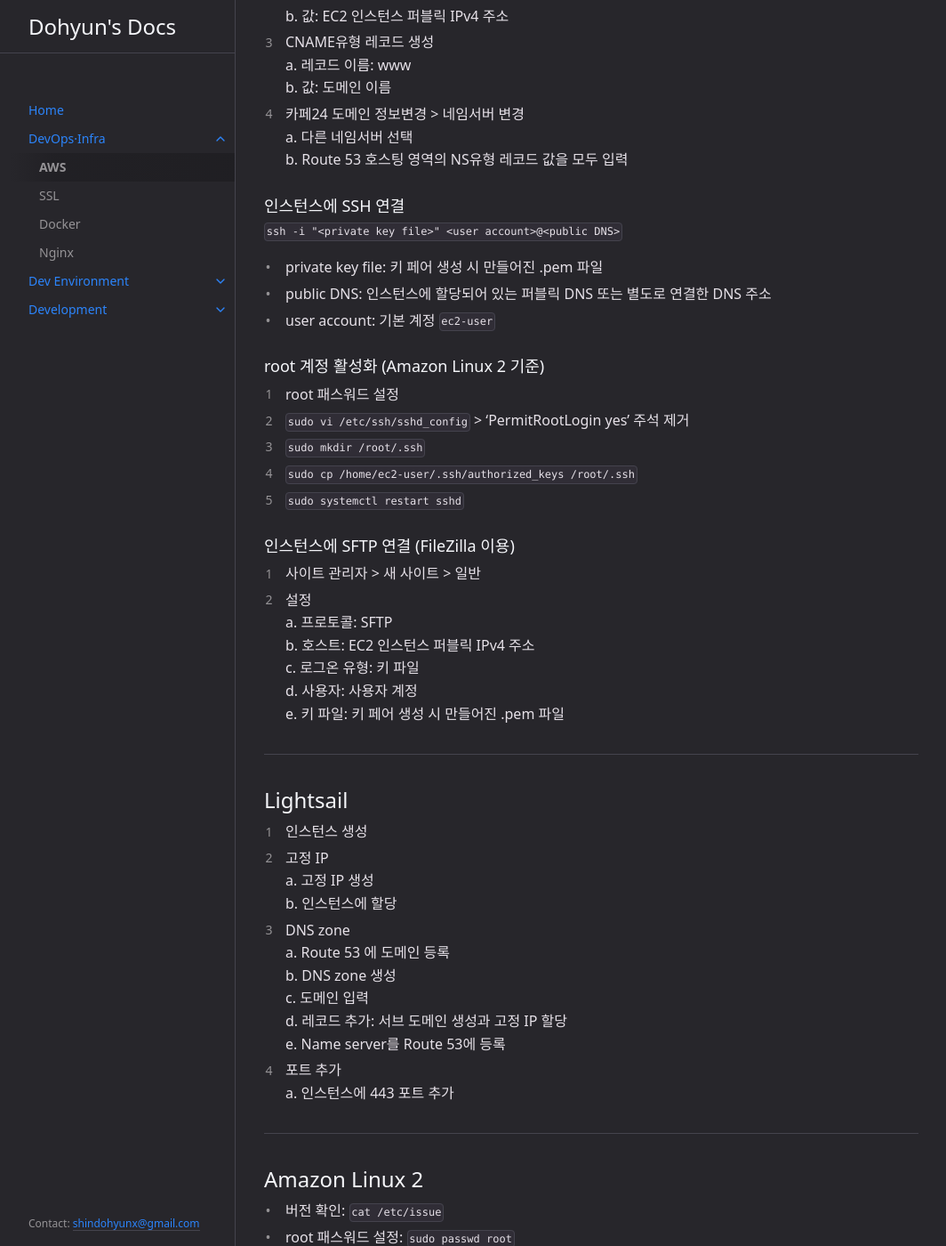
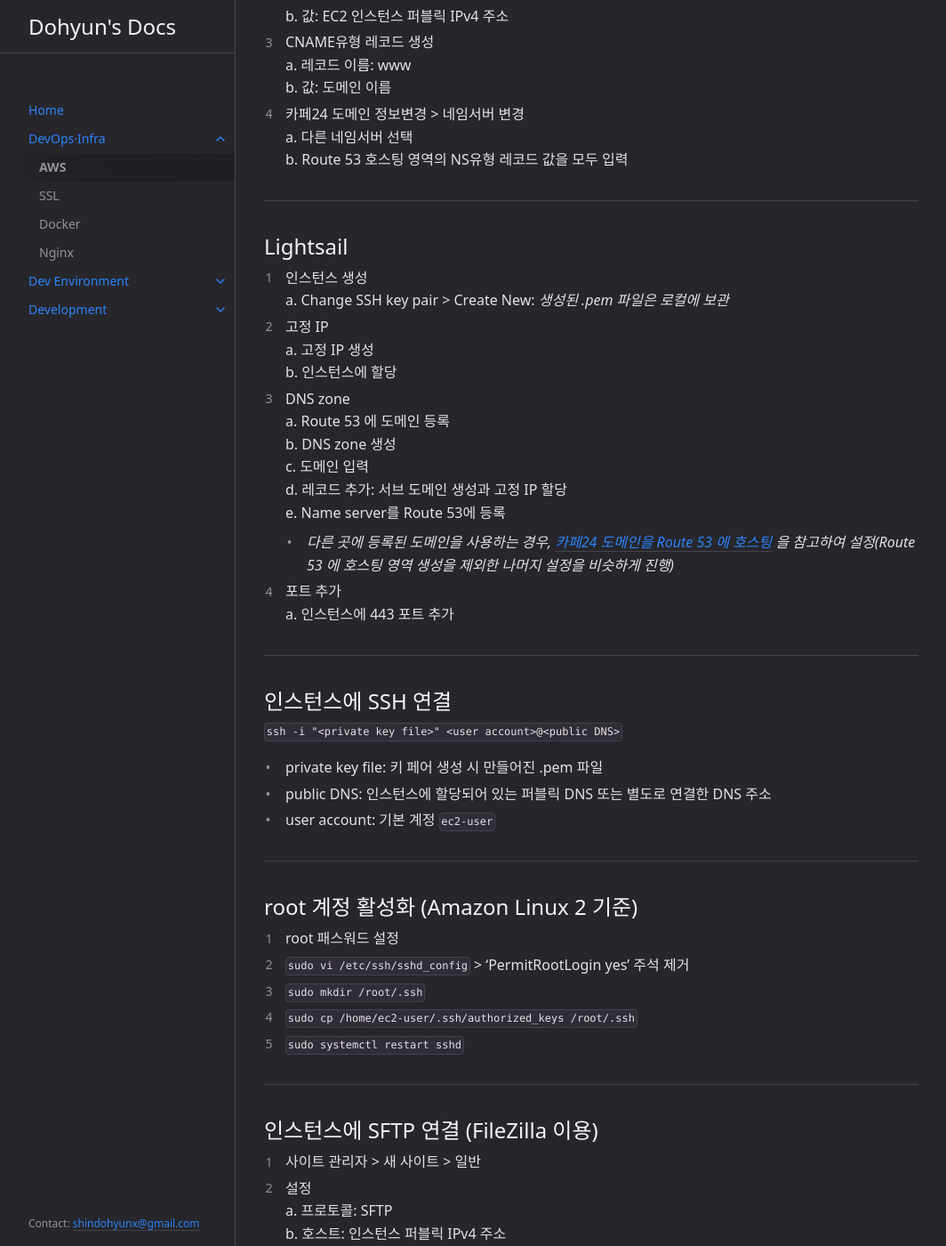
Before and after one commit to shindohyun/shindohyun.github.io, a Jekyll site: the page built from docs/devops-infra/aws.md, in a window 1280 px wide and 1400 px high, scrolled down 884 px. Shown: the whole window at 89% size, without its empty margins (107-1171 px from the left). Built offline with Jekyll 4.4.1, drawn with Linux system fonts in a browser that asks for light colours; some of the changed lines change nothing that is shown.

Commit message:
[수정] AWS 공통 내용 정리

```diff
--- a/docs/devops-infra/aws.md
+++ b/docs/devops-infra/aws.md
@@ -40,32 +40,11 @@ nav_order: 1
   a. 다른 네임서버 선택
   b. Route 53 호스팅 영역의 NS유형 레코드 값을 모두 입력
 
-### 인스턴스에 SSH 연결
-`ssh -i "<private key file>" <user account>@<public DNS>`
-- private key file: 키 페어 생성 시 만들어진 .pem 파일
-- public DNS: 인스턴스에 할당되어 있는 퍼블릭 DNS 또는 별도로 연결한 DNS 주소
-- user account: 기본 계정 `ec2-user`
-
-### root 계정 활성화 (Amazon Linux 2 기준)
-1. root 패스워드 설정
-2. `sudo vi /etc/ssh/sshd_config` > 'PermitRootLogin yes' 주석 제거
-3. `sudo mkdir /root/.ssh`
-4. `sudo cp /home/ec2-user/.ssh/authorized_keys /root/.ssh`
-5. `sudo systemctl restart sshd`
-
-### 인스턴스에 SFTP 연결 (FileZilla 이용)
-1. 사이트 관리자 > 새 사이트 > 일반
-2. 설정
-  a. 프로토콜: SFTP
-  b. 호스트: EC2 인스턴스 퍼블릭 IPv4 주소
-  c. 로그온 유형: 키 파일
-  d. 사용자: 사용자 계정
-  e. 키 파일: 키 페어 생성 시 만들어진 .pem 파일
-
 ---
 
 ## Lightsail
 1. 인스턴스 생성
+  a. Change SSH key pair > Create New: *생성된 .pem 파일은 로컬에 보관*
 2. 고정 IP
   a. 고정 IP 생성
   b. 인스턴스에 할당
@@ -75,8 +54,38 @@ nav_order: 1
   c. 도메인 입력
   d. 레코드 추가: 서브 도메인 생성과 고정 IP 할당
   e. Name server를 Route 53에 등록
+  * *다른 곳에 등록된 도메인을 사용하는 경우, [카페24 도메인을 Route 53 에 호스팅](#카페24-도메인을-route-53-에-호스팅) 을 참고하여 설정(Route 53 에 호스팅 영역 생성을 제외한 나머지 설정을
+비슷하게 진행)*
 4. 포트 추가
   a. 인스턴스에 443 포트 추가
+
+---
+
+## 인스턴스에 SSH 연결
+`ssh -i "<private key file>" <user account>@<public DNS>`
+- private key file: 키 페어 생성 시 만들어진 .pem 파일
+- public DNS: 인스턴스에 할당되어 있는 퍼블릭 DNS 또는 별도로 연결한 DNS 주소
+- user account: 기본 계정 `ec2-user`
+
+---
+
+## root 계정 활성화 (Amazon Linux 2 기준)
+1. root 패스워드 설정
+2. `sudo vi /etc/ssh/sshd_config` > 'PermitRootLogin yes' 주석 제거
+3. `sudo mkdir /root/.ssh`
+4. `sudo cp /home/ec2-user/.ssh/authorized_keys /root/.ssh`
+5. `sudo systemctl restart sshd`
+
+---
+
+## 인스턴스에 SFTP 연결 (FileZilla 이용)
+1. 사이트 관리자 > 새 사이트 > 일반
+2. 설정
+  a. 프로토콜: SFTP
+  b. 호스트: 인스턴스 퍼블릭 IPv4 주소
+  c. 로그온 유형: 키 파일
+  d. 사용자: 사용자 계정
+  e. 키 파일: 키 페어 생성 시 만들어진 .pem 파일
 
 ---
 
```
